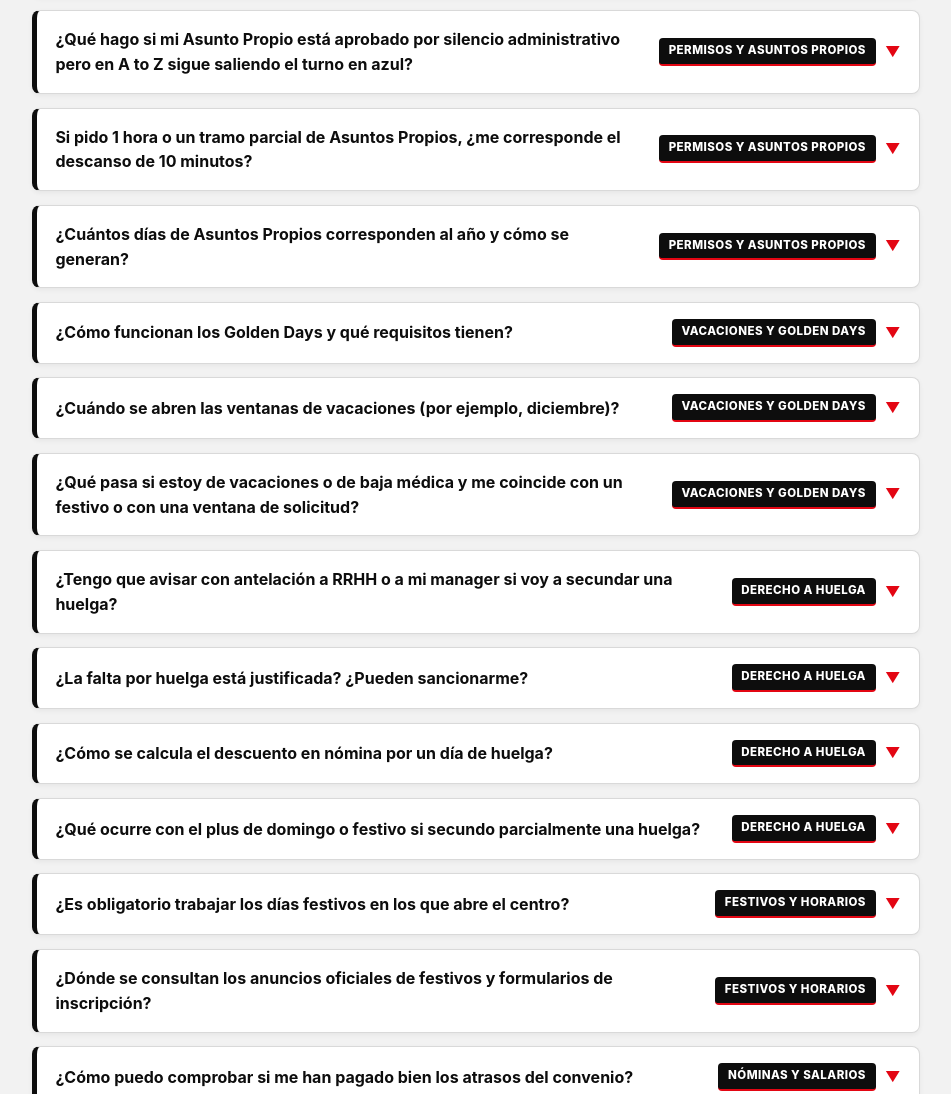
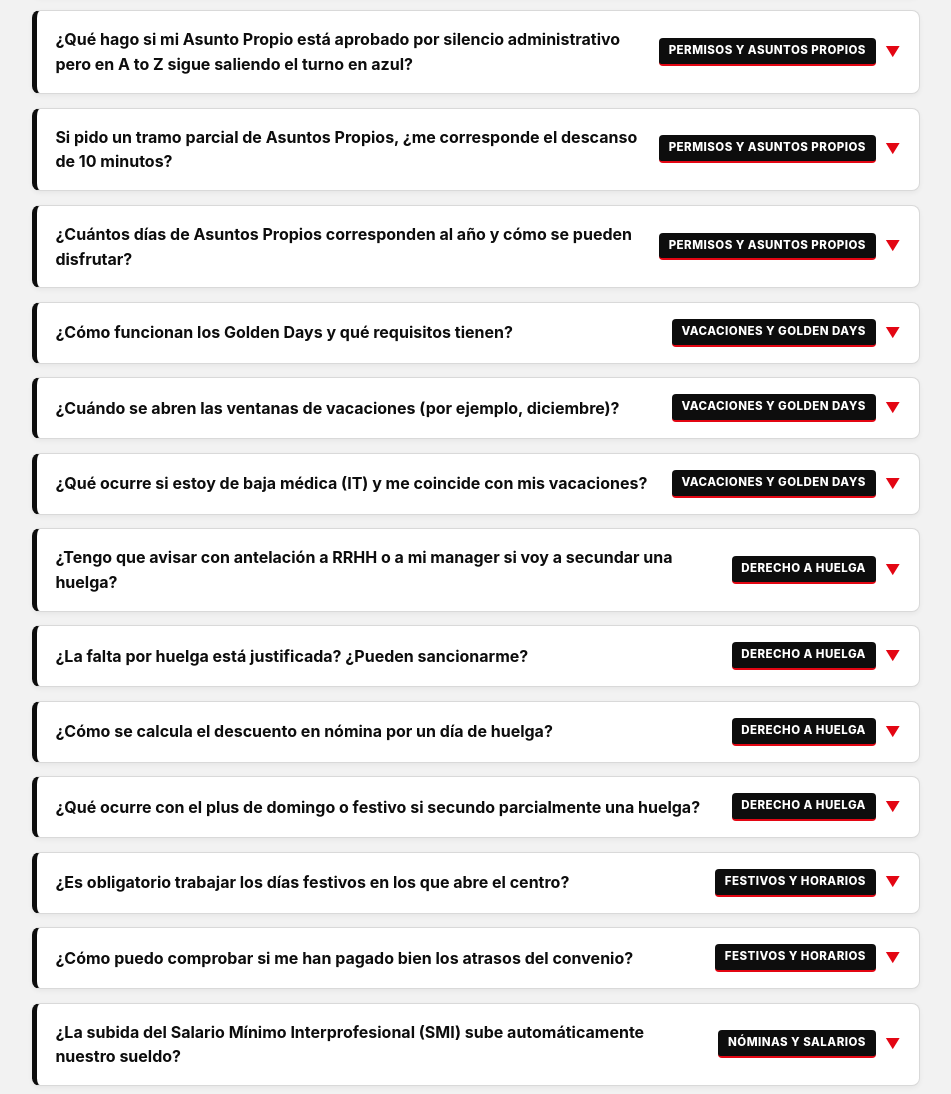
Before and after one commit to cgtdqa4/faq-cgt-svq1, a plain HTML site: page index.html in a window 1280 px wide. Shown: the part 700-1794 px from the top of the page, without its empty margins (164-1115 px from the left). Drawn offline with Linux system fonts and the light colour scheme.

Commit message:
Refactor FAQ content and styles in index.html
Updated FAQ answers for clarity and consistency, added legal quote styling, and adjusted font size in the CSS.

```diff
--- a/index.html
+++ b/index.html
@@ -92,7 +92,7 @@
       padding: 0.95rem 2.8rem 0.95rem 1.15rem;
       border-radius: 8px;
       border: 2px solid var(--cgt-black);
-      font-size: 16px; /* Evita zoom automático en iOS */
+      font-size: 16px;
       outline: none;
       background: #FFFFFF;
       color: var(--cgt-black);
@@ -275,6 +275,16 @@
       color: var(--cgt-black);
     }
 
+    .legal-quote {
+      margin-top: 0.75rem;
+      padding: 0.85rem 1rem;
+      background-color: #F8F8F8;
+      border-left: 4px solid var(--cgt-red);
+      border-radius: 0 6px 6px 0;
+      font-size: 0.9rem;
+      color: #1A1A1A;
+    }
+
     .faq-answer a {
       color: var(--cgt-red);
       font-weight: 700;
@@ -327,7 +337,6 @@
         padding: 0 0.75rem;
       }
 
-      /* Carrusel horizontal táctil para categorías en móvil */
       .categories {
         flex-wrap: nowrap;
         justify-content: flex-start;
@@ -406,12 +415,12 @@ const FAQ_DATA = [
   {
     category: "Permisos y Asuntos Propios",
     q: "¿Cómo funciona la aprobación por silencio administrativo (72 horas) en los Asuntos Propios?",
-    a: "Según convenio, si solicitas un día o unas horas de Asuntos Propios y faltan <strong>menos de 72 horas para el inicio de tu turno de disfrute</strong> sin que la empresa haya respondido (ni aprobado ni denegado), la solicitud queda <strong>aprobada automáticamente por silencio administrativo</strong>. Esto aplica tanto a días completos como a asuntos propios parciales."
+    a: "Según convenio, si solicitas un día o fracciones de 2 horas de Asuntos Propios (licencia personal) y faltan <strong>menos de 72 horas para el inicio de tu turno de disfrute</strong> sin que la empresa haya respondido (ni aprobado ni denegado), la solicitud queda <strong>aprobada automáticamente por silencio positivo</strong>. Esto aplica tanto a días completos como a asuntos propios parciales.<div class='legal-quote'><strong>Artículo 33 h) del Convenio:</strong><br>«3 días al año de licencia personal, que no será compensable ni recuperable. El referido permiso que no requerirá justificación, estará supeditado a que en su disfrute no exista coincidencia con otras ausencias de trabajadores que, en su conjunto, superen en un 20 por ciento al personal del mismo nivel, grupo profesional y turno de trabajo. Los trabajadores podrán disfrutar de los días licencia personal por jornada completa o fracciones de 2 horas.<br>La empresa contestará a la petición del trabajador con al menos 72 horas de antelación al disfrute del mismo, considerando el silencio de la empresa positivo pasado el plazo establecido.»</div>"
   },
   {
     category: "Permisos y Asuntos Propios",
     q: "¿El silencio administrativo de 72 horas aplica también a los días No Retribuidos?",
-    a: "<strong>No.</strong> El silencio administrativo de 72 horas solo aplica por convenio a los <strong>Asuntos Propios (AP)</strong>. Los permisos no retribuidos requieren aprobación expresa de la empresa, aunque desde RRHH suelen esperar hasta última hora antes del turno para revisar el volumen de trabajo antes de aprobar o denegar."
+    a: "<strong>No.</strong> El silencio administrativo positivo de 72 horas solo aplica por convenio (art. 33 h) a los <strong>Asuntos Propios / licencia personal (AP)</strong>. Los permisos no retribuidos requieren aprobación expresa de la empresa, aunque desde RRHH suelen esperar hasta última hora antes del turno para revisar el volumen de trabajo antes de aprobar o denegar."
   },
   {
     category: "Permisos y Asuntos Propios",
@@ -420,18 +429,18 @@ const FAQ_DATA = [
   },
   {
     category: "Permisos y Asuntos Propios",
-    q: "Si pido 1 hora o un tramo parcial de Asuntos Propios, ¿me corresponde el descanso de 10 minutos?",
+    q: "Si pido un tramo parcial de Asuntos Propios, ¿me corresponde el descanso de 10 minutos?",
     a: "El descanso retribuido de 10 minutos corresponde por jornada continuada trabajada según los tramos establecidos en el centro; si reduces la jornada mediante permiso parcial por debajo del umbral exigido para el descanso, no se genera ese descanso adicional."
   },
   {
     category: "Permisos y Asuntos Propios",
-    q: "¿Cuántos días de Asuntos Propios corresponden al año y cómo se generan?",
-    a: "Según el Convenio de Operadores Logísticos de Sevilla, corresponden días de asuntos propios anuales proporcionales al tiempo trabajado/contrato (y se pueden disfrutar completos o por horas/parciales según el saldo disponible en A to Z)."
+    q: "¿Cuántos días de Asuntos Propios corresponden al año y cómo se pueden disfrutar?",
+    a: "Según el <strong>artículo 33 h) del Convenio</strong>, corresponden <strong>3 días al año de licencia personal</strong> (no compensables ni recuperables y sin necesidad de justificación), que pueden disfrutarse por <strong>jornada completa o en fracciones de 2 horas</strong>, siempre que no coincidan simultáneamente más del 20% de ausencias del mismo nivel, grupo profesional y turno."
   },
   {
     category: "Vacaciones y Golden Days",
     q: "¿Cómo funcionan los Golden Days y qué requisitos tienen?",
-    a: "Los Golden Days permiten solicitar días libres en fechas señaladas sujetas a cupo y requisitos de elegibilidad (como no haber disfrutado de ciertos beneficios previos y disponer de saldo). Si solicitas un Golden Day y no tienes saldo suficiente de vacaciones, la empresa lo tramita como permiso no retribuido. Consulta el formulario oficial en el portal de RRHH (QR Cantina)."
+    a: "Los Golden Days permiten solicitar días libres en fechas señaladas sujetas a cupo y requisitos de elegibilidad (como no haber disfrutado de ciertos beneficios previos y disponer de saldo). Si solicitas un Golden Day y no tienes saldo suficiente de vacaciones, la empresa lo tramita como permiso no retribuido."
   },
   {
     category: "Vacaciones y Golden Days",
@@ -440,8 +449,8 @@ const FAQ_DATA = [
   },
   {
     category: "Vacaciones y Golden Days",
-    q: "¿Qué pasa si estoy de vacaciones o de baja médica y me coincide con un festivo o con una ventana de solicitud?",
-    a: "Si estás de baja médica (IT) durante tus vacaciones programadas, no pierdes esos días de vacaciones: tienes derecho a disfrutarlos en otro momento una vez recibas el alta médica, aunque haya finalizado el año natural."
+    q: "¿Qué ocurre si estoy de baja médica (IT) y me coincide con mis vacaciones?",
+    a: "Si estás de baja médica (IT) antes o durante tus vacaciones programadas, <strong>no pierdes esos días de vacaciones</strong>: tienes derecho a disfrutarlos en otro momento una vez recibas el alta médica, aunque haya finalizado el año natural. <strong>Este derecho también se aplica a los trabajadores fijos discontinuos.</strong>"
   },
   {
     category: "Derecho a Huelga",
@@ -461,20 +470,15 @@ const FAQ_DATA = [
   {
     category: "Derecho a Huelga",
     q: "¿Qué ocurre con el plus de domingo o festivo si secundo parcialmente una huelga?",
-    a: "El plus de domingo/festivo es un complemento vinculado a la asistencia en dicha jornada; si se trabaja parte de la jornada o se secunda huelga, revisa siempre tu nómina con la calculadora sindical para verificar que no se apliquen descuentos indebidos sobre conceptos fijos."
+    a: "<strong>Se cobra íntegro.</strong> El plus de domingo o festivo es un complemento por asistencia y <strong>no se desglosa por horas trabajadas</strong>; si acudes a trabajar parte de la jornada y secundas huelga el resto de horas, el plus debe abonarse íntegramente."
   },
   {
     category: "Festivos y Horarios",
     q: "¿Es obligatorio trabajar los días festivos en los que abre el centro?",
-    a: "La apertura en festivos y el llamamiento de turnos dependen de la planificación operativa de la empresa conforme a lo establecido en el convenio colectivo y los acuerdos de centro. Cuando se abren voluntarios para festivos (como el 12 de octubre u otros festivos nacionales/locales), RRHH publica el formulario de inscripción en el portal del QR de cantina."
+    a: "La apertura en festivos y el llamamiento de turnos dependen de la planificación operativa de la empresa conforme a lo establecido en el convenio colectivo y los acuerdos de centro."
   },
   {
     category: "Festivos y Horarios",
-    q: "¿Dónde se consultan los anuncios oficiales de festivos y formularios de inscripción?",
-    a: "En el portal interno de anuncios de RRHH (QR Cantina): <a href='https://sites.google.com/view/sitio-qr-cantina/hr-anuncios/festivos' target='_blank'>Anuncios y Festivos SVQ1</a>."
-  },
-  {
-    category: "Nóminas y Salarios",
     q: "¿Cómo puedo comprobar si me han pagado bien los atrasos del convenio?",
     a: "Descarga todas tus nóminas del periodo afectado en PDF, únelas en un único documento (por ejemplo con iLovePDF) y súbelo a la herramienta creada por CGT: <a href='https://cgtdqa4.github.io/CALCULADORA-ATRASOS/' target='_blank'>Calculadora de Atrasos CGT</a>."
   },
@@ -501,17 +505,17 @@ const FAQ_DATA = [
   {
     category: "Salud y Contacto RRHH",
     q: "¿Cómo se calcula la prestación durante una baja médica (Incapacidad Temporal)?",
-    a: "Depende de si la baja es por contingencias comunes (enfermedad común/accidente no laboral) o contingencias profesionales (accidente de trabajo), aplicándose los porcentajes sobre la base reguladora del mes anterior y los complementos de mejora pactados en convenio. Puedes consultar el desglose detallado en la guía compartida en el grupo."
+    a: "Depende de si la baja es por contingencias comunes (enfermedad común/accidente no laboral) o contingencias profesionales (accidente de trabajo), aplicándose los porcentajes legales y los complementos de mejora pactados en convenio sobre <strong>la base reguladora de los dos meses anteriores</strong> (criterio aplicado a partir de diciembre)."
   },
   {
     category: "Permisos Retribuidos",
     q: "¿Tengo permiso retribuido para ir a votar si mi turno coincide con el horario electoral?",
-    a: "Sí. Cuando la jornada laboral coincide con el horario de apertura de los colegios electorales (de 9:00 a 20:00 h), corresponde permiso retribuido según las horas de coincidencia establecidas por la Junta de Andalucía (hasta 4 horas si coinciden 4 o más horas). Debes solicitar el <strong>justificante de votación en la mesa electoral</strong> y entregarlo a RRHH a través del formulario habilitado."
+    a: "Sí. Cuando la jornada laboral coincide con el horario de apertura de los colegios electorales (de 9:00 a 20:00 h), corresponde permiso retribuido según las horas de coincidencia establecidas por la Junta de Andalucía (hasta 4 horas si coinciden 4 o más horas). Debes solicitar el <strong>justificante de votación en la mesa electoral</strong> y entregarlo a RRHH."
   },
   {
     category: "Permisos Retribuidos",
     q: "¿Dónde encuentro el resumen completo de permisos retribuidos vigentes (hospitalización, fallecimiento, mudanza, fuerza mayor)?",
-    a: "Puedes consultar el Convenio Colectivo de Operadores Logísticos de Sevilla y el resumen actualizado de permisos retribuidos del Estatuto de los Trabajadores en el <a href='https://portal-de-aplicaciones-cgt.vercel.app/' target='_blank'>Portal de Aplicaciones de CGT</a>."
+    a: "Puedes consultar el Convenio Colectivo de Operadores Logísticos de Sevilla y los enlaces de referencia en el <a href='https://portal-de-aplicaciones-cgt.vercel.app/' target='_blank'>Portal de Aplicaciones de CGT</a>."
   },
   {
     category: "Contratación y Fijos Discontinuos",
```
